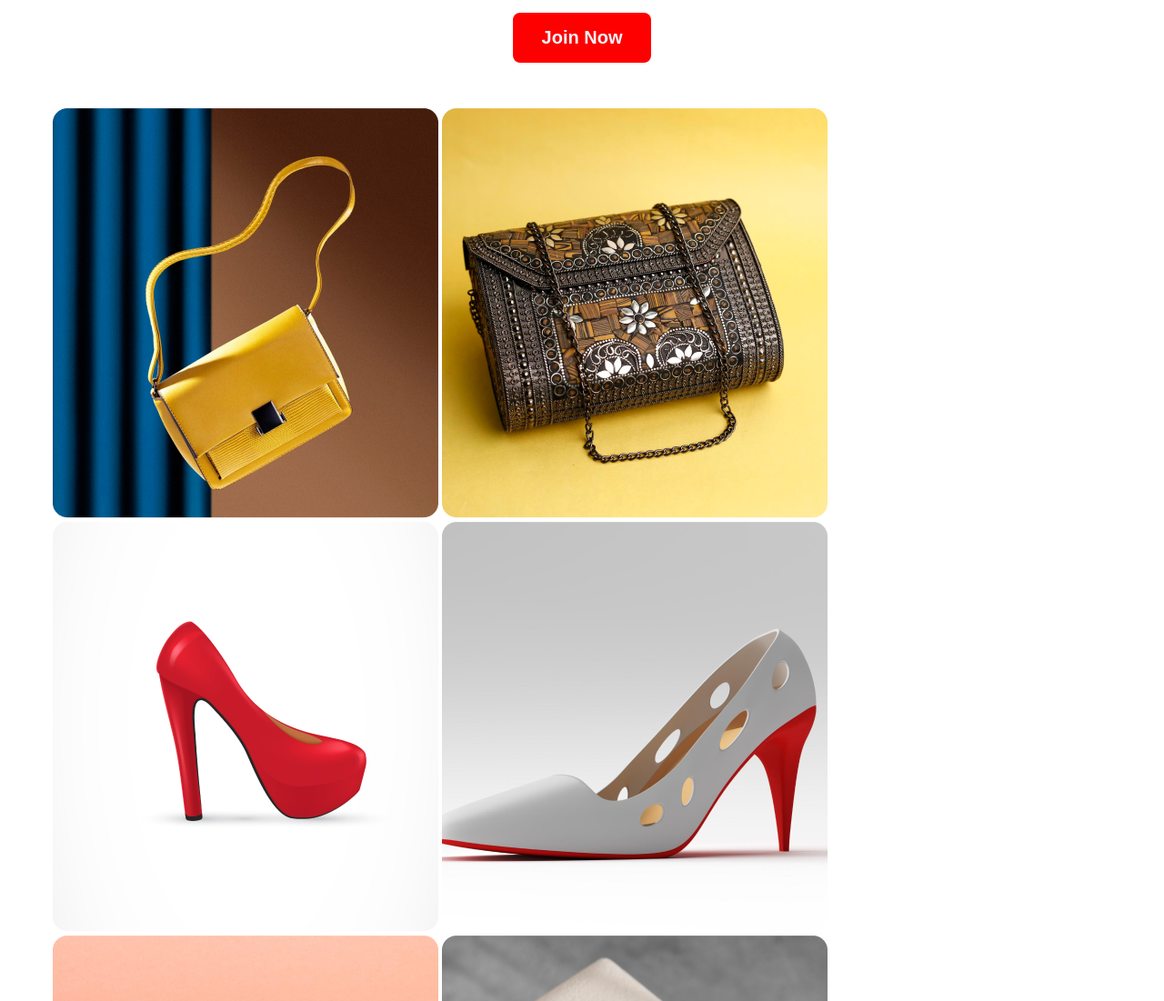
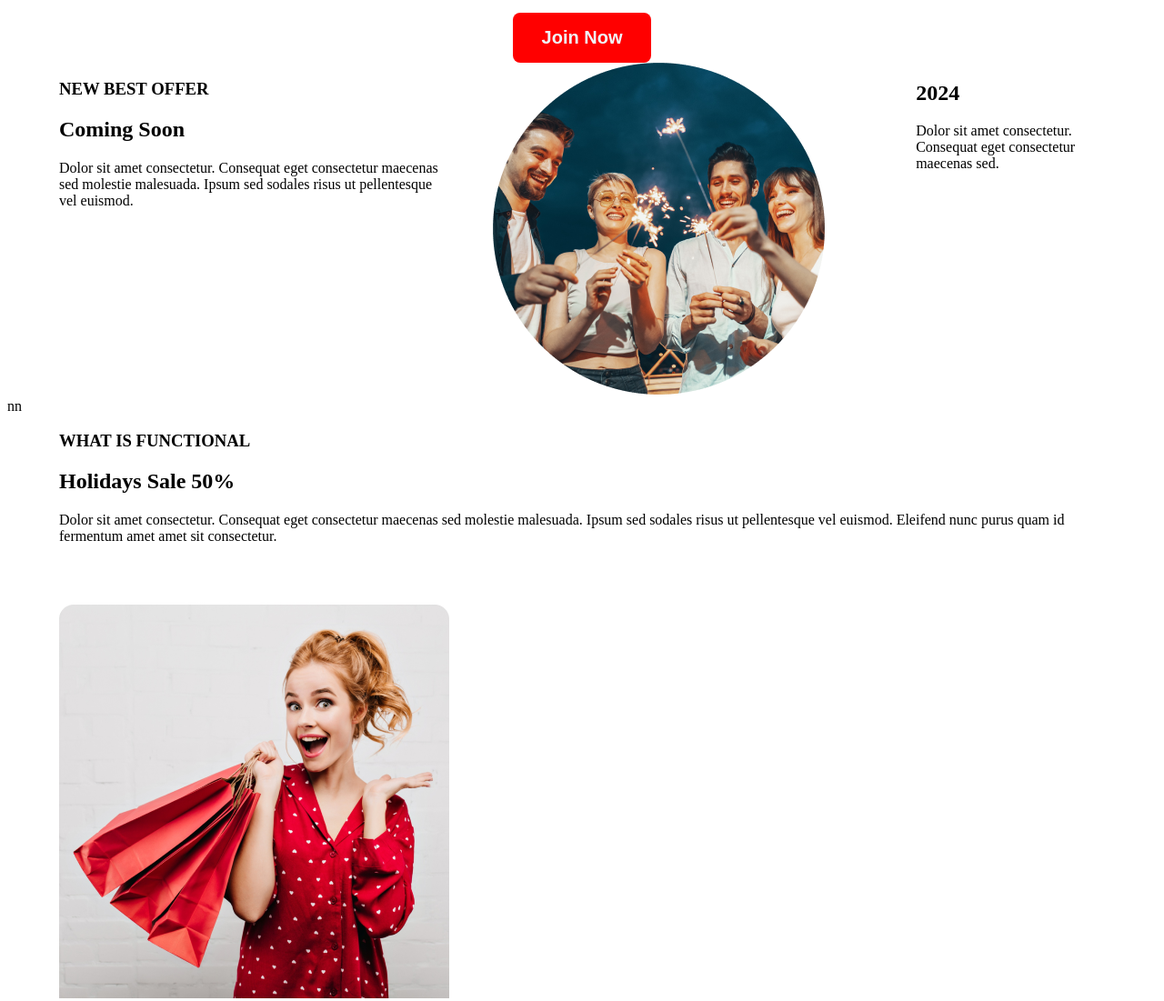
Before and after one commit to riponchandrasaha/B9A1-New-Year-New-Mission-main, a plain HTML site: page index.html in a window 1280 px wide. Shown: the part 6620-7721 px from the top of the page at 91% size. Drawn offline with Linux system fonts and the light colour scheme; files whose address does not match are found by name.

Commit message:
update code

```diff
--- a/index.css
+++ b/index.css
@@ -96,3 +96,26 @@ margin: 500px;
     border: 0;
 
 }
+footer{
+    display: flex;
+    background: #FFF8F3;
+    margin-top: 50px;
+    padding: 100px ;
+    gap: 100px;
+
+}
+.container{
+    display: flex;
+    gap: 50px;
+}
+.div{
+    max-width: 1150px;
+    margin: 0 auto;
+}
+.div2{
+    max-width: 1150px;
+    margin: 0 auto;
+}
+.img3{
+    margin-top: 50px;
+}
--- a/index.html
+++ b/index.html
@@ -25,7 +25,7 @@
         <img class="year" src="Group 70.png" alt="">
 
     </div>
-    <main>
+    <main class="div" >
         <section class="about">
 
    <div class="about-info-container">
@@ -46,6 +46,94 @@
 
    </div>
     </section>
+    <section>
+
+<div class="container">
+    <div class="column">
+        <h3 class="column-titel">NEW BEST OFFER</h3>
+
+            <h1 class="column-titel">Coming Soon</h1>
+
+            <p class="description">Dolor sit amet consectetur.
+                Consequat eget consectetur maecenas sed molestie malesuada.
+                Ipsum sed sodales risus
+                 ut pellentesque vel euismod.</p>
+
+
+
+    </div>
+
+    <div class="column">
+
+            <img src="Ellipse 1.png" alt="">
+
+    </div>
+
+
+<main >
+    <section class="about">
+
+<div class="about-info-container">
+
+<div class="about-info">
+    <h1 class="info-titel"></h1>
+
+</div>
+
+
+</div>
+</section>
+</main>
+
+
+
+<div>
+
+    <div class="column">
+
+        <h1>2024</h1>
+        <p>Dolor sit amet consectetur.
+        Consequat eget consectetur maecenas sed.</p>
+    </div>
+    </div>
+
+</div>
+
+
+
+
+    </section>
+    </main>
+
+    nn
+
+    <main>
+        <section class="div2">
+            <div>
+                <h3>WHAT IS FUNCTIONAL</h3>
+                <h1>Holidays Sale 50%</h1>
+                <p>Dolor sit amet consectetur. Consequat eget consectetur maecenas sed
+                    molestie malesuada. Ipsum sed sodales risus ut pellentesque vel euismod. Eleifend nunc purus quam id fermentum amet amet sit consectetur.</p>
+
+            </div>
+            <div>
+
+                <img class="img3" src="Rectangle 1.png" alt="">
+                <img class="img3" src="Rectangle 2.png" alt="">
+            </div>
+        </section>
+    </main>
+
+
+
+    <main>
+        <section class="div2">
+            <div>
+                <h3>THE BEST GIFTS</h3>
+                <h1>Our Awesome Portfolio</h1>
+                <p>Dolor sit amet consectetur. Consequat eget consectetur maecenas sed molestie malesuada. Ipsum sed sodales risus ut pellentesque vel euismod.</p>
+            </div>
+        </section>
     </main>
 
 
@@ -65,7 +153,7 @@
             <div class="about-info-container">
 
              <div class="about-info">
-                 <img src="../resources/Group 61.png" alt="">
+                 <img src="Group 61.png" alt="">
 
              </div>
              <div class="about-info">
```
